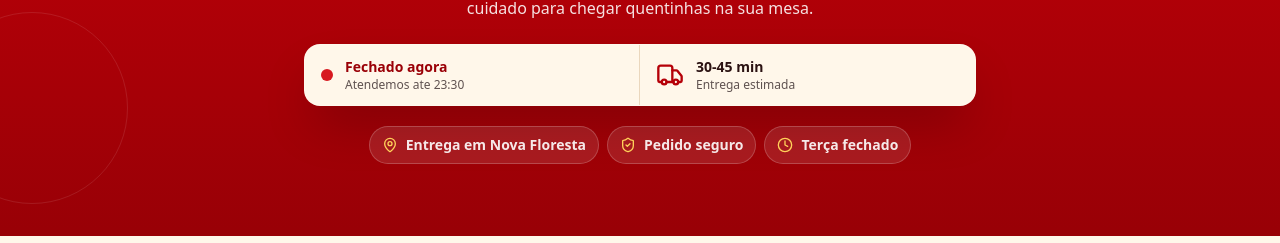
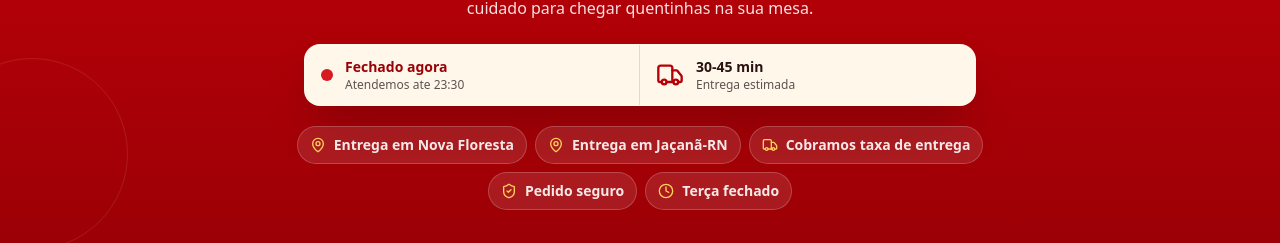
Before and after one commit to WebDeveloperJoseph/sabor-da-casa, a Next.js app: page / in a window 1280 px wide. Shown: the part 350-593 px from the top of the page. Built offline with nearby package versions, Linux system fonts and the light colour scheme; no server answers; the database is empty.

Commit message:
Atualiza chips do hero de entrega

```diff
--- a/src/components/public/HeroSection.tsx
+++ b/src/components/public/HeroSection.tsx
@@ -109,6 +109,14 @@ export function HeroSection({ isOpenNow }: Props) {
             Entrega em Nova Floresta
           </span>
           <span className="inline-flex items-center gap-2 rounded-full border border-white/20 bg-white/10 px-3 py-2 backdrop-blur">
+            <MapPin className="h-4 w-4 text-[#ffd15a]" />
+            Entrega em Jaçanã-RN
+          </span>
+          <span className="inline-flex items-center gap-2 rounded-full border border-white/20 bg-white/10 px-3 py-2 backdrop-blur">
+            <Truck className="h-4 w-4 text-[#ffd15a]" />
+            Cobramos taxa de entrega
+          </span>
+          <span className="inline-flex items-center gap-2 rounded-full border border-white/20 bg-white/10 px-3 py-2 backdrop-blur">
             <ShieldCheck className="h-4 w-4 text-[#ffd15a]" />
             Pedido seguro
           </span>
```
